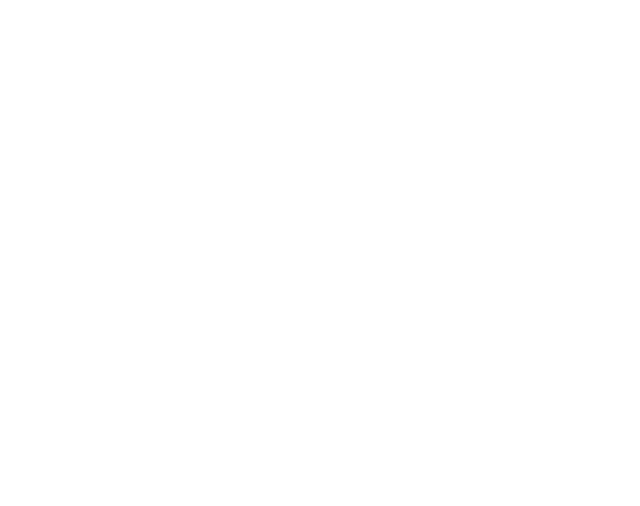
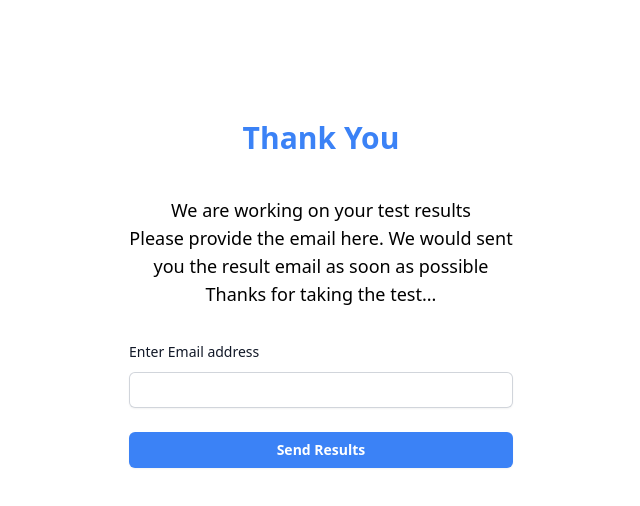
Before and after one commit to Rimaz-Moulana/MindTalk, a React (Vite) app in the folder frontend/: page /testemail in a window 1280 px wide. Before the commit this address had no page. Shown: the top 506 px of the page, without its empty margins (319-959 px from the left). Built offline with nearby package versions, Linux system fonts and the light colour scheme.

Commit message:
Delete lottie file and update the progress bar dynamic functions by Kanishka

```diff
--- a/frontend/package.json
+++ b/frontend/package.json
@@ -16,8 +16,8 @@
     "lottie-web": "^5.12.2",
     "react": "^18.2.0",
     "react-dom": "^18.2.0",
+    "react-fetch-hook": "^1.9.5",
     "react-icons": "^4.10.1",
-    "react-lottie": "^1.2.3",
     "react-router-dom": "^6.14.1"
   },
   "devDependencies": {
--- a/frontend/src/App.jsx
+++ b/frontend/src/App.jsx
@@ -9,7 +9,8 @@
 import ClientCounsellorProfile from './pages/client/ClientCounsellorProfile';
 import ChatApp from './components/Chat/Message';
 import ClientRelaxation from './pages/client/ClientRelaxation';
-import CounsellorProfile from './pages/counsellor/CounsellorProfile'
+import CounsellorProfile from './pages/counsellor/CounsellorProfile';
+import TestEmail from './components/Diagnose Test/TestEmail';
 
 
 
@@ -28,7 +29,9 @@
 
 
 
-const App = () => (
+
+function App() {
+  return (
     <>
       <Router>
         <Routes>
@@ -43,8 +46,10 @@
           </Route>
           <Route path="/diagnostictest" element={<DiagnosticTestPage />}>
           </Route>
+          <Route path='/testemail' element={<TestEmail />}></Route>
           <Route path="/test-questions" element={<TestQuestion />}>
           </Route>
+
           <Route path="login" element={<div>this is login page</div>} />
           <Route path="logout" element={<div>this is logout page</div>} />
         </Routes>
@@ -82,6 +87,7 @@
 
     </>
   );
+}
 
 
 export default App
--- a/frontend/src/components/Diagnose Test/DiagnosticTestPage.jsx
+++ b/frontend/src/components/Diagnose Test/DiagnosticTestPage.jsx
@@ -9,13 +9,17 @@
     navigate('/test-questions');
   };
 
+  const handleAnswerClickBack = () => {
+    navigate('/');
+  };
+
   return (
     <div className="sky bg-white h-screen">
       <div className="absolute top-0 left-0 w-full h-full">
         <div className="content absolute top-1/2 left-1/2 transform -translate-x-1/2 -translate-y-1/2 text-center text-blue-500 z-10">
           <h1 className="text-3xl font-bold mb-8">Over the last two weeks, how often have you been bothered by any of the following problems?</h1>
           <div className="buttons space-x-4">
-            <button className="h-12 px-4 text-lg bg-white text-black border border-blue-500 rounded-md cursor-pointer hover:bg-gray-200">Go Back</button>
+            <button className="h-12 px-4 text-lg bg-white text-black border border-blue-500 rounded-md cursor-pointer hover:bg-gray-200" onClick={handleAnswerClickBack}>Go Back</button>
             <button className="h-12 px-4 text-lg bg-white text-black border border-blue-500 rounded-md cursor-pointer hover:bg-gray-200" onClick={handleAnswerClick}>Answer</button>
           </div>
         </div>
--- /dev/null
+++ b/frontend/src/components/Diagnose Test/TestEmail.jsx
@@ -0,0 +1,55 @@
+import React from "react";
+import { useNavigate } from 'react-router-dom';
+
+const testEmail = () => {
+  // Component logic here
+  return (
+    <>
+
+      <div className="flex min-h-full flex-1 flex-col justify-center px-6 py-12 lg:px-8 mt-8">
+
+
+        <div className="mt-10 sm:mx-auto sm:w-full sm:max-w-sm">
+          <h1 className="text-3xl text-blue-500 font-semibold text-center" >Thank You</h1>
+          <p className="mt-10 text-center text-lg text-center">
+            We are working on  your test results<br />
+            Please provide the email here.
+            We would sent you the result email as soon as possible<br />
+            Thanks for taking the test...
+          </p>
+
+          <form className="space-y-6" action="#" method="POST">
+            <div className="mt-8">
+              <label htmlFor="email" className="block text-sm font-medium leading-6 text-gray-900">
+                Enter Email address
+              </label>
+              <div className="mt-2">
+                <input
+                  id="email"
+                  name="email"
+                  type="email"
+                  autoComplete="email"
+                  required
+                  className="block w-full rounded-md border-0 py-1.5 text-gray-900 shadow-sm ring-1 ring-inset ring-gray-300 placeholder:text-gray-400 focus:ring-2 focus:ring-inset focus:ring-indigo-600 sm:text-sm sm:leading-6"
+                />
+              </div>
+            </div>
+
+            <div>
+              <button
+                type="submit"
+                className="flex w-full justify-center rounded-md bg-blue-500 px-3 py-1.5 text-sm font-semibold leading-6 text-white shadow-sm hover:bg-indigo-500 focus-visible:outline focus-visible:outline-2 focus-visible:outline-offset-2 focus-visible:outline-indigo-600"
+              >
+                Send Results
+              </button>
+            </div>
+          </form>
+
+
+        </div>
+      </div>
+    </>
+  );
+};
+
+export default testEmail;
--- a/frontend/src/components/Diagnose Test/TestQuestion.jsx
+++ b/frontend/src/components/Diagnose Test/TestQuestion.jsx
@@ -1,8 +1,9 @@
 import React, { useEffect, useState } from 'react';
 import { useNavigate } from 'react-router-dom';
+import { BsArrowLeft } from 'react-icons/bs';
 import questionsData from './questions.json';
 
-function TestQuestion() {
+const TestQuestion = () => {
   const navigate = useNavigate();
   const [currentQuestion, setCurrentQuestion] = useState(0);
   const [questions, setQuestions] = useState([]);
@@ -16,7 +17,14 @@
     if (nextQuestion < questions.length) {
       setCurrentQuestion(nextQuestion);
     } else {
-            navigate('/test-questions');
+      navigate('/testemail');
+    }
+  };
+
+  const handleBackClick = () => {
+    const previousQuestion = currentQuestion - 1;
+    if (previousQuestion >= 0) {
+      setCurrentQuestion(previousQuestion);
     }
   };
 
@@ -25,20 +33,32 @@
   }
 
   const { question, answers } = questions[currentQuestion];
-    const progress = ((currentQuestion + 1) / questions.length) * 100;
+  const progress = ((currentQuestion) / 9) * 100;
 
   return (
     <div className="sky bg-white h-screen">
       <div className="absolute top-0 left-0 w-full h-full">
-                <div className="content absolute top-1/2 left-1/2 transform -translate-x-1/2 -translate-y-1/2 text-center text-blue-500 z-10"></div>
         <div className="content absolute top-1/2 left-1/2 transform -translate-x-1/2 -translate-y-1/2 text-center text-blue-500 z-10">
-                    {currentQuestion >= 0 && (
-                        <div className="progress-bar w-280 h-2 bg-gray-200 rounded-full mb-6">
-                            <div className="progress bg-blue-500 h-full rounded-full" style={{ width: `${progress}%` }}></div>
+          {currentQuestion > 0 && (
+            <div
+              className="cursor-pointer flex items-center text-blue-500"
+              onClick={handleBackClick}
+            >
+              <BsArrowLeft size={20} className="mr-2" />
             </div>
           )}
 
-                    <h1 className="text-3xl font-bold mb-8">{question}</h1>
+          <div className="progress-bar w-280 h-2 bg-gray-200 rounded-full mb-6">
+            <div
+              className="progress bg-blue-500 h-full rounded-full"
+              style={{ width: `${progress}%` }}
+            ></div>
+          </div>
+
+          <div className="mb-8">
+            <h1 className="text-3xl font-bold mx-auto">{question}</h1>
+          </div>
+
           <div className="buttons space-x-4">
             {answers.map((answer, index) => (
               <button
@@ -54,6 +74,6 @@
       </div>
     </div>
   );
-}
+};
 
 export default TestQuestion;
```
Also changed, not shown: 1 other file (tests, documents, lock files or other folders). Lines whose indentation alone changed are shown as unchanged.
